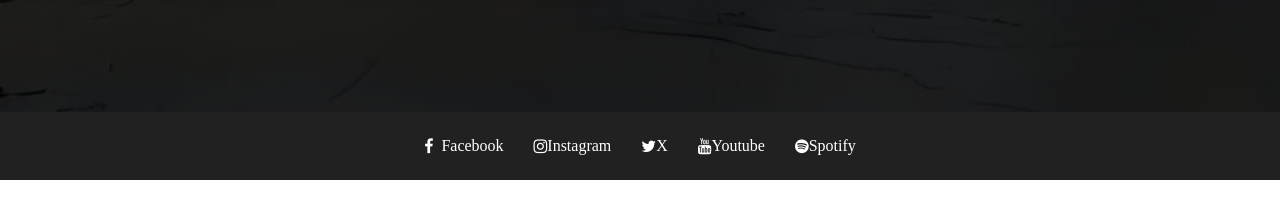
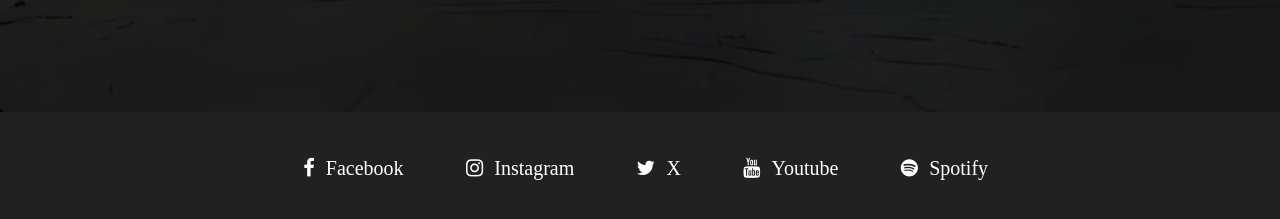
Before and after one commit to LiisaKaju/Projekt2, a plain HTML site: page members.html in a window 1280 px wide. Shown: the part 1636-1855 px from the top of the page. Before the commit the page ends 1816 px from the top, so only its background shows below. Drawn offline with Linux system fonts and the light colour scheme.

Commit message:
header+footer

```diff
--- a/index.css
+++ b/index.css
@@ -115,7 +115,6 @@ body {
     align-items: center;
     width: 100%;
     padding: 2rem 0;
-    background-color: rgba(30, 33, 34, 0.5);
     margin: 2rem 0;
 }
 
@@ -258,7 +257,7 @@ body {
     align-items: center;
     justify-content: center;
     flex-wrap: wrap;
-    padding: 10px;
+    padding: 0.6rem;
 }
 
 .social-media a {
--- a/members.css
+++ b/members.css
@@ -8,7 +8,7 @@ body {
     padding: 0;
 }
 
-/* Navigation */
+/* headrer */
 .navigation{
     position: fixed;
     display: flex;
@@ -16,21 +16,22 @@ body {
     width: 100%;
     top: 0;
     justify-content: space-between;
-    background-color: rgba(210, 98, 91, 0.9);
+    background-color: rgba(210, 98, 91);
+    z-index: 1000;
 }
 
 .logo{
     display: flex;
     align-items: center;
-    height: 80px;
-    margin-left: 40px;
+    height: 5rem;
+    margin-left: 2.5rem;
 }
 
 .menu{
     display: flex;
     align-items: center;
     justify-content: space-between;
-    margin-right: 100px;
+    margin-right: 6.25rem;
 }
 
 .menu a{
@@ -38,37 +39,12 @@ body {
     align-items: center;
     color: black;
     text-decoration: none;
-    font-size: 20px;
-    padding: 25px;
+    font-size: 1.25rem;
+    padding: 1.6rem;
 }
 
 .menu a:hover{
     background-color: rgba(250, 235, 215, 0.093);
-}
-
-/*Footer*/
-.footer {
-    width: 100%;
-    background-color: rgb(33, 33, 33);
-    overflow-x: hidden;
-}
-
-.social-media {
-    display: flex;
-    align-items: center;
-    justify-content: center;
-    flex-wrap: wrap;
-    padding: 10px;
-}
-
-.social-media a {
-    display: flex;
-    align-items: center;
-    text-decoration: none;
-    color: white;
-    font-size: 16px;
-    padding: 15px;
-    white-space: nowrap;
 }
 
 /* Main content */
@@ -179,3 +155,33 @@ main {
         box-shadow: 0 10px 20px rgba(0, 0, 0, 0.2);
     }
 }
+
+/*Footer*/
+.footer {
+    width: 100%;
+    background-color: rgb(33, 33, 33);
+    overflow-x: hidden;
+}
+
+.social-media {
+    display: flex;
+    align-items: center;
+    justify-content: center;
+    flex-wrap: wrap;
+    padding: 0.6rem;
+}
+
+.social-media a {
+    display: flex;
+    align-items: center;
+    text-decoration: none;
+    color: white;
+    font-size: 1.25rem;
+    padding: 1.6rem;
+}
+
+.fa {
+    padding: 0.7rem;
+    font-size: 1.9rem;
+    text-align: center;
+  }
--- a/members.html
+++ b/members.html
@@ -10,7 +10,8 @@
         <header class="navigation">
             <div class="logo ">
                 <a href="index.html">
-                    <img style="height: 70px;" src="https://www.colendri.intuero.lt/media/images/performers/Imagine-Dragons/imagine-dragons-logo.png">
+                    <img style="height: 4.375rem;"
+                    src="https://www.colendri.intuero.lt/media/images/performers/Imagine-Dragons/imagine-dragons-logo.png">
                 </a>
             </div>
             <div class="menu">
@@ -56,12 +57,22 @@
 
         <footer class="footer">
             <div class="social-media">
-                <a href="https://www.facebook.com/ImagineDragons/"><i  class="fa fa-facebook" aria-hidden="true"></i>&nbsp; Facebook</a>
-                <a href="https://www.instagram.com/imaginedragons/feed/"><i class="fa fa-instagram" aria-hidden="true"></i>Instagram</a>
-                <a href="https://twitter.com/imaginedragons" ><i class="fa fa-twitter" aria-hidden="true"></i>X</a>
-                <a href="https://www.youtube.com/channel/UCT9zcQNlyht7fRlcjmflRSA" ><i class="fa fa-youtube" aria-hidden="true"></i>Youtube</a>
-                <a href="https://open.spotify.com/artist/53XhwfbYqKCa1cC15pYq2q"><i  class="fa fa-spotify" aria-hidden="true"></i>Spotify</a>
+              <a href="https://www.facebook.com/ImagineDragons/"
+                ><i class="fa fa-facebook" aria-hidden="true"></i> Facebook</a
+              >
+              <a href="https://www.instagram.com/imaginedragons/feed/"
+                ><i class="fa fa-instagram" aria-hidden="true"></i>Instagram</a
+              >
+              <a href="https://twitter.com/imaginedragons"
+                ><i class="fa fa-twitter" aria-hidden="true"></i>X</a
+              >
+              <a href="https://www.youtube.com/channel/UCT9zcQNlyht7fRlcjmflRSA"
+                ><i class="fa fa-youtube" aria-hidden="true"></i>Youtube</a
+              >
+              <a href="https://open.spotify.com/artist/53XhwfbYqKCa1cC15pYq2q"
+                ><i class="fa fa-spotify" aria-hidden="true"></i>Spotify</a
+              >
             </div>
-        </footer>
+          </footer>
     </body>
 </html>
```
